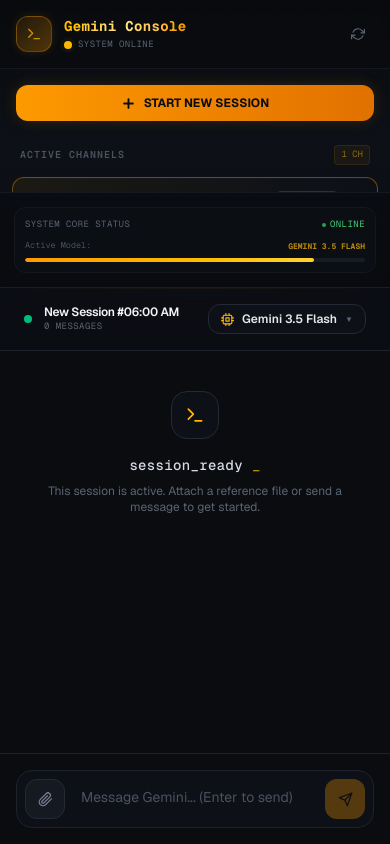
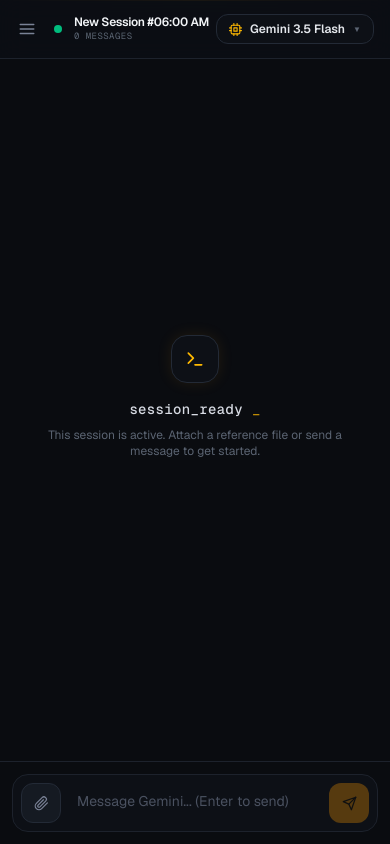
Before and after one commit to Thashila2000/llm-app, a Next.js app: page / in a window 390 px wide. Built offline with nearby package versions, Linux system fonts and the light colour scheme.

Commit message:
Page make responsive

```diff
--- a/app/page.tsx
+++ b/app/page.tsx
@@ -18,6 +18,7 @@
   FiMessageSquare,
   FiCpu,
   FiCopy,
+  FiMenu,
 } from 'react-icons/fi';
 import { askGemini } from './actions';
 
@@ -43,7 +44,6 @@
   createdAt: string;
 }
 
-// Small pulsing dot used as the "live" signal marker across the console.
 function SignalDot({ className = '' }: { className?: string }) {
   return (
     <span className={`relative inline-flex h-2 w-2 ${className}`}>
@@ -53,11 +53,9 @@
   );
 }
 
-// Renders model output as proper markdown (headings, lists, code, tables, links)
-// instead of raw text, styled to match the console's amber/graphite theme.
 function MarkdownMessage({ text }: { text: string }) {
   return (
-    <div className="prose-console text-[13.5px] leading-relaxed text-[#D7DBE3]">
+    <div className="prose-console text-[13.5px] leading-relaxed text-[#D7DBE3] overflow-x-auto">
       <ReactMarkdown
         remarkPlugins={[remarkGfm]}
         components={{
@@ -118,11 +116,9 @@
 }
 
 export default function Home() {
-  // --- Chat Session States ---
   const [sessions, setSessions] = useState<ChatSession[]>([]);
   const [activeSessionId, setActiveSessionId] = useState<string | null>(null);
 
-  // --- Input & Upload UI States ---
   const [prompt, setPrompt] = useState('');
   const [loading, setLoading] = useState(false);
   const [syncStatus, setSyncStatus] = useState<'idle' | 'syncing' | 'success'>('idle');
@@ -130,10 +126,11 @@
   const [copiedId, setCopiedId] = useState<string | null>(null);
   const [selectedModel, setSelectedModel] = useState<string>('gemini-3.5-flash');
   const [showModelDropdown, setShowModelDropdown] = useState(false);
+  const [isSidebarOpen, setIsSidebarOpen] = useState(false);
+
   const fileInputRef = useRef<HTMLInputElement>(null);
   const messagesEndRef = useRef<HTMLDivElement>(null);
 
-  // 1. Core Lifecycle hydration: Load sessions from localStorage on boot
   useEffect(() => {
     const savedSessions = localStorage.getItem('gemini_workspace_chats');
     if (savedSessions) {
@@ -153,13 +150,12 @@
     }
   }, []);
 
-  // 2. Local Backup Sync: Auto-serialize state tree to disk safely with quota exception handling
   const saveToDisk = (updatedSessions: ChatSession[]) => {
     const sanitizedSessions = updatedSessions.map(session => ({
       ...session,
       messages: session.messages.map(msg => ({
         ...msg,
-        fileData: undefined // Strip raw base64 data blobs out of persistence storage
+        fileData: undefined
       }))
     }));
 
@@ -168,13 +164,12 @@
       localStorage.setItem('gemini_workspace_chats', JSON.stringify(sanitizedSessions));
     } catch (e: any) {
       if (e.name === 'QuotaExceededError' || e.code === 22) {
-        console.warn('LocalStorage quota exceeded. Trimming older sessions to free up space.');
         const trimmedSessions = sanitizedSessions.slice(0, 5);
         try {
           localStorage.setItem('gemini_workspace_chats', JSON.stringify(trimmedSessions));
           setSessions(trimmedSessions);
         } catch (innerError) {
-          console.error('Critical: Unable to save to localStorage even after trimming.', innerError);
+          console.error('Critical: Unable to save to localStorage.', innerError);
         }
       } else {
         console.error('LocalStorage write error:', e);
@@ -182,7 +177,6 @@
     }
   };
 
-  // 3. New Chat Workspace Constructor
   const createNewChat = () => {
     const newSession: ChatSession = {
       id: crypto.randomUUID(),
@@ -194,13 +188,12 @@
     const targetSessions = [newSession, ...sessions];
     saveToDisk(targetSessions);
     setActiveSessionId(newSession.id);
+    setIsSidebarOpen(false); // Close sidebar on mobile after creation
   };
 
-  // Locate the currently selected context data object model
   const activeSession = sessions.find(s => s.id === activeSessionId) || null;
   const currentMessages = activeSession ? activeSession.messages : [];
 
-  // Jump to the newest message whenever the thread grows or a reply starts streaming
   useEffect(() => {
     messagesEndRef.current?.scrollIntoView({ behavior: 'smooth', block: 'end' });
   }, [currentMessages.length, loading, activeSessionId]);
@@ -219,7 +212,6 @@
       timestamp
     };
 
-    // Construct preview text out of user prompt string for better chat thread titles
     let updatedTitle = activeSession?.title || '';
     if (currentMessages.length === 0 && prompt.trim()) {
       updatedTitle = prompt.length > 24 ? `${prompt.substring(0, 24)}...` : prompt;
@@ -227,7 +219,6 @@
 
     const updatedMessages = [...currentMessages, userMessage];
 
-    // Append the user query instantly into the selected session array
     let updatedSessions = sessions.map(s => {
       if (s.id === activeSessionId) {
         return {
@@ -243,14 +234,12 @@
     setPrompt('');
     setLoading(true);
 
-    // Map history array into context blocks to provide multi-turn file memory
     const historyPayload = updatedMessages.map(msg => ({
       role: msg.role,
       text: msg.text || "",
       fileData: msg.fileData
     }));
 
-    // Wrap Server Action call with fallback guard catching network/payload body limits
     let response;
     try {
       response = await askGemini(historyPayload, selectedModel);
@@ -266,7 +255,6 @@
       model: selectedModel
     };
 
-    // Inject Gemini generation response into target context
     updatedSessions = updatedSessions.map(s => {
       if (s.id === activeSessionId) {
         return { ...s, messages: [...s.messages, modelMessage] };
@@ -310,11 +298,18 @@
   };
 
   return (
-    <main className="min-h-screen bg-[#0A0C10] text-[#E4E7EC] flex flex-col md:flex-row font-sans">
+    <main className="h-screen w-screen overflow-hidden bg-[#0A0C10] text-[#E4E7EC] flex font-sans relative">
+
+      {/* Mobile Sidebar Backdrop Overlay */}
+      {isSidebarOpen && (
+        <div
+          className="fixed inset-0 bg-black/60 z-30 md:hidden backdrop-blur-xs"
+          onClick={() => setIsSidebarOpen(false)}
+        />
+      )}
 
       {/* --- Sidebar Thread Console Room --- */}
-      <section className="w-full md:w-80 bg-gradient-to-b from-[#090B0E] via-[#0D1016] to-[#0A0D12] border-b md:border-b-0 md:border-r border-[#1D222C]/80 flex flex-col h-72 md:h-screen shrink-0 relative overflow-hidden">
-        {/* Subtle Cybernetic Grid Pattern Overlay in Background */}
+      <section className={`fixed md:relative inset-y-0 left-0 z-40 w-72 md:w-80 bg-gradient-to-b from-[#090B0E] via-[#0D1016] to-[#0A0D12] border-r border-[#1D222C]/80 flex flex-col h-full shrink-0 transform transition-transform duration-300 ease-in-out ${isSidebarOpen ? 'translate-x-0' : '-translate-x-full md:translate-x-0'}`}>
         <div className="absolute inset-0 bg-[linear-gradient(to_right,#141822_1px,transparent_1px),linear-gradient(to_bottom,#141822_1px,transparent_1px)] bg-[size:24px_24px] opacity-10 pointer-events-none" />
 
         {/* Brand Bar Header */}
@@ -333,6 +328,7 @@
             </div>
           </div>
 
+          <div className="flex items-center gap-1">
             <button
               onClick={handleSyncData}
               className="h-8 w-8 flex items-center justify-center rounded-xl text-[#5B6472] hover:text-amber-400 hover:bg-[#151A22] border border-transparent hover:border-[#232A36] transition-all cursor-pointer"
@@ -346,9 +342,16 @@
                 <FiRefreshCw size={14} />
               )}
             </button>
+            <button
+              onClick={() => setIsSidebarOpen(false)}
+              className="md:hidden h-8 w-8 flex items-center justify-center rounded-xl text-[#5B6472] hover:text-rose-400 hover:bg-[#151A22]"
+            >
+              <FiX size={16} />
+            </button>
+          </div>
         </div>
 
-        {/* Global Action Trigger Hub: New Session Spawner */}
+        {/* New Session Spawner */}
         <div className="p-4 relative z-10">
           <button
             onClick={createNewChat}
@@ -359,7 +362,7 @@
           </button>
         </div>
 
-        {/* Live Conversation Stream Indexing Board Container */}
+        {/* Live Conversation Stream Indexing Board */}
         <div className="flex-1 overflow-y-auto px-3 pb-3 space-y-1.5 scrollbar-none pt-2 relative z-10">
           <div className="px-2 pb-1.5 flex items-center justify-between">
             <span className="text-[10px] font-mono text-[#4A5160] uppercase tracking-widest font-semibold">Active Channels</span>
@@ -377,7 +380,10 @@
               return (
                 <div
                   key={session.id}
-                  onClick={() => setActiveSessionId(session.id)}
+                  onClick={() => {
+                    setActiveSessionId(session.id);
+                    setIsSidebarOpen(false);
+                  }}
                   className={`w-full text-left px-3.5 py-3 rounded-xl text-xs flex items-center justify-between group cursor-pointer border transition-all duration-200 ${
                     isActive
                       ? 'bg-gradient-to-r from-[#1E1B13]/85 to-[#0D1016]/85 border-amber-500/40 text-amber-400 font-semibold shadow-[inset_0_1px_1px_rgba(255,255,255,0.02)]'
@@ -428,7 +434,6 @@
               </span>
             </div>
 
-            {/* Visual Mini Latency Bar / Load Meters */}
             <div className="space-y-1.5">
               <div className="flex items-center justify-between text-[8.5px] text-[#4A5160] font-mono">
                 <span>Active Model:</span>
@@ -446,16 +451,22 @@
       </section>
 
       {/* --- Main Interactive Chat Display Screen Canvas --- */}
-      <section className="flex-1 flex flex-col h-[calc(100vh-288px)] md:h-screen bg-[#0A0C10] relative">
-        {/* Faint top scan line for console atmosphere */}
+      <section className="flex-1 flex flex-col h-full bg-[#0A0C10] relative min-w-0">
         <div className="absolute top-0 left-0 right-0 h-px bg-gradient-to-r from-transparent via-amber-500/30 to-transparent" />
 
         {/* Top Header Bar */}
-        <div className="px-6 py-4 border-b border-[#1D222C] bg-[#0D1016]/60 backdrop-blur-md flex items-center justify-between z-10 shrink-0">
-          <div className="flex items-center gap-3">
-            <div className={`h-2 w-2 rounded-full ${loading ? 'bg-amber-400 animate-pulse' : 'bg-emerald-500'}`} />
-            <div>
-              <h2 className="text-xs font-semibold tracking-tight text-[#F2F4F7] truncate max-w-[200px] md:max-w-xs">
+        <div className="px-4 md:px-6 py-3.5 border-b border-[#1D222C] bg-[#0D1016]/60 backdrop-blur-md flex items-center justify-between z-10 shrink-0">
+          <div className="flex items-center gap-3 min-w-0">
+            <button
+              onClick={() => setIsSidebarOpen(true)}
+              className="md:hidden text-[#7A8296] hover:text-amber-400 p-1.5 -ml-1 rounded-lg hover:bg-[#151A22] transition-colors"
+              title="Open Navigation"
+            >
+              <FiMenu size={18} />
+            </button>
+            <div className={`h-2 w-2 rounded-full shrink-0 ${loading ? 'bg-amber-400 animate-pulse' : 'bg-emerald-500'}`} />
+            <div className="min-w-0">
+              <h2 className="text-xs font-semibold tracking-tight text-[#F2F4F7] truncate max-w-[150px] sm:max-w-xs md:max-w-md">
                 {activeSession?.title || 'No Active Session'}
               </h2>
               <p className="text-[9px] text-[#5B6472] font-mono tracking-wider uppercase">
@@ -465,26 +476,24 @@
           </div>
 
           {/* Model Selector Dropdown */}
-          <div className="relative">
+          <div className="relative shrink-0">
             <button
               onClick={() => setShowModelDropdown(!showModelDropdown)}
               className="bg-[#0D1016] border border-[#232A36] hover:border-amber-500/40 text-[#E4E7EC] hover:text-amber-400 font-semibold py-1.5 px-3 rounded-xl text-xs transition-all flex items-center gap-2 cursor-pointer"
             >
-              <FiCpu size={13} className="text-amber-400" />
-              <span>{AVAILABLE_MODELS.find(m => m.id === selectedModel)?.name}</span>
+              <FiCpu size={13} className="text-amber-400 shrink-0" />
+              <span className="truncate max-w-[100px] sm:max-w-[140px]">{AVAILABLE_MODELS.find(m => m.id === selectedModel)?.name}</span>
               <span className="text-[8px] text-[#5B6472]">▼</span>
             </button>
 
             {showModelDropdown && (
               <>
-                {/* Overlay to close the dropdown */}
                 <div
                   className="fixed inset-0 z-20 cursor-default"
                   onClick={() => setShowModelDropdown(false)}
                 />
 
-                {/* Dropdown Menu */}
-                <div className="absolute right-0 mt-2 w-72 bg-[#0D1016] border border-[#232A36] rounded-xl shadow-xl z-30 p-1.5 space-y-1">
+                <div className="absolute right-0 mt-2 w-64 sm:w-72 bg-[#0D1016] border border-[#232A36] rounded-xl shadow-xl z-30 p-1.5 space-y-1">
                   {AVAILABLE_MODELS.map((model) => (
                     <button
                       key={model.id}
@@ -517,7 +526,7 @@
         <div className="flex-1 overflow-y-auto p-4 md:p-6 space-y-7">
           {currentMessages.length === 0 ? (
             <div className="h-full flex flex-col items-center justify-center text-center p-6">
-              <div className="h-12 w-12 bg-[#0D1016] border border-[#232A36] rounded-2xl flex items-center justify-center text-amber-400 mb-4">
+              <div className="h-12 w-12 bg-[#0D1016] border border-[#232A36] rounded-2xl flex items-center justify-center text-amber-400 mb-4 shadow-[0_0_15px_rgba(245,158,11,0.1)]">
                 <FiTerminal size={20} />
               </div>
               <h3 className="text-sm font-medium text-[#D7DBE3] font-mono tracking-wide">
@@ -531,24 +540,22 @@
             <div className="max-w-3xl mx-auto w-full space-y-7">
               {currentMessages.map((msg) => (
                 msg.role === 'user' ? (
-                  // --- User message: right-aligned bubble ---
                   <div key={msg.id} className="flex flex-col max-w-[85%] md:max-w-[75%] space-y-1 ml-auto items-end">
                     <span className="text-[9px] text-[#4A5160] font-mono tracking-wide px-1">
                       CLIENT · {msg.timestamp}
                     </span>
 
                     {msg.fileName && (
-                      <div className="text-[11px] bg-[#0D1016] border border-[#232A36] text-amber-400 py-1 px-2.5 rounded-lg flex items-center gap-1.5 font-mono mb-1">
-                        <FiFile size={11} /> <span>{msg.fileName}</span>
+                      <div className="text-[11px] bg-[#0D1016] border border-[#232A36] text-amber-400 py-1 px-2.5 rounded-lg flex items-center gap-1.5 font-mono mb-1 truncate max-w-full">
+                        <FiFile size={11} className="shrink-0" /> <span className="truncate">{msg.fileName}</span>
                       </div>
                     )}
 
-                    <div className="p-4 rounded-2xl text-sm leading-relaxed whitespace-pre-wrap border bg-amber-500 border-amber-400 text-[#1A1305] rounded-tr-none font-medium">
+                    <div className="p-4 rounded-2xl text-sm leading-relaxed whitespace-pre-wrap border bg-amber-500 border-amber-400 text-[#1A1305] rounded-tr-none font-medium break-words w-full">
                       {msg.text}
                     </div>
                   </div>
                 ) : (
-                  // --- Model message: full-width, avatar + flowing markdown, no bubble ---
                   <div key={msg.id} className="flex gap-3 w-full group/msg">
                     <div className="h-7 w-7 rounded-lg bg-[#151A22] border border-[#232A36] flex items-center justify-center text-amber-400 shrink-0 mt-0.5">
                       <FiCpu size={13} />
@@ -562,7 +569,7 @@
                       <MarkdownMessage text={msg.text} />
                       <button
                         onClick={() => handleCopy(msg.id, msg.text)}
-                        className="opacity-0 group-hover/msg:opacity-100 flex items-center gap-1.5 text-[10px] font-mono text-[#5B6472] hover:text-amber-400 transition-all mt-1"
+                        className="opacity-0 group-hover/msg:opacity-100 flex items-center gap-1.5 text-[10px] font-mono text-[#5B6472] hover:text-amber-400 transition-all mt-1 cursor-pointer"
                       >
                         {copiedId === msg.id ? (
                           <>
@@ -603,13 +610,11 @@
             </div>
           )}
 
-          {/* Scroll anchor: always kept just past the last message */}
           <div ref={messagesEndRef} />
         </div>
 
         {/* Console Action Input Deck */}
-        <div className="p-4 border-t border-[#1D222C] bg-[#0A0C10] space-y-3">
-
+        <div className="p-3 md:p-4 border-t border-[#1D222C] bg-[#0A0C10] space-y-3 shrink-0">
           {attachedFile && (
             <div className="max-w-3xl mx-auto flex items-center justify-between bg-[#0D1016] border border-amber-500/20 p-2.5 rounded-xl text-xs">
               <div className="flex items-center gap-2 truncate text-[#D7DBE3]">
@@ -618,7 +623,7 @@
               </div>
               <button
                 onClick={() => setAttachedFile(null)}
-                className="text-[#5B6472] hover:text-rose-400 p-1"
+                className="text-[#5B6472] hover:text-rose-400 p-1 cursor-pointer"
               >
                 <FiX size={13} />
               </button>
@@ -637,7 +642,7 @@
             <button
               type="button"
               onClick={() => fileInputRef.current?.click()}
-              className="bg-[#151A22] border border-[#232A36] hover:border-[#333B4A] text-[#7A8296] h-10 w-10 flex items-center justify-center rounded-xl transition-colors shrink-0"
+              className="bg-[#151A22] border border-[#232A36] hover:border-[#333B4A] text-[#7A8296] h-10 w-10 flex items-center justify-center rounded-xl transition-colors shrink-0 cursor-pointer"
               title="Attach reference file"
             >
               <FiPaperclip size={15} />
@@ -659,7 +664,7 @@
             <button
               type="submit"
               disabled={loading || (!prompt.trim() && !attachedFile)}
-              className="bg-amber-500 hover:bg-amber-400 text-[#1A1305] h-10 w-10 flex items-center justify-center rounded-xl transition-colors disabled:opacity-30 shrink-0"
+              className="bg-amber-500 hover:bg-amber-400 text-[#1A1305] h-10 w-10 flex items-center justify-center rounded-xl transition-colors disabled:opacity-30 shrink-0 cursor-pointer"
             >
               <FiSend size={15} />
             </button>
```
Lines whose indentation alone changed are shown as unchanged.
